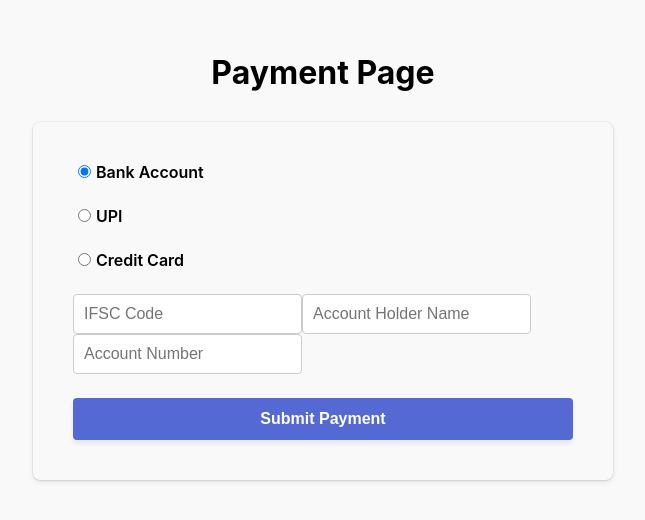
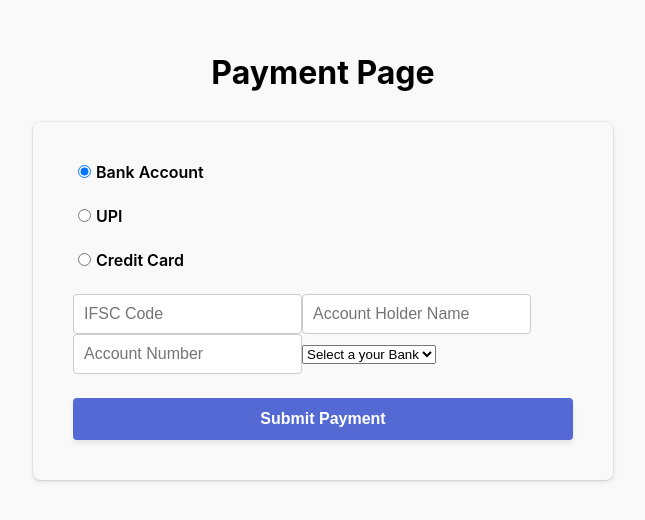
Before and after one commit to laviManoj/Payment-Method, a React (Create React App) app: page / in a window 1280 px wide. Shown: the part 144-664 px from the top of the page, without its empty margins (317-962 px from the left). Built offline with nearby package versions, Linux system fonts and the light colour scheme; no server answers.

Commit message:
We can add banks Api and select the banks

```diff
--- a/package.json
+++ b/package.json
@@ -9,6 +9,7 @@
   "main": "src/index.js",
   "dependencies": {
     "@ionic/react": "6.7.0",
+    "axios": "^1.4.0",
     "loader-utils": "3.2.1",
     "react": "18.2.0",
     "react-dom": "18.2.0",
--- a/src/Payment.js
+++ b/src/Payment.js
@@ -1,13 +1,19 @@
-import React, { useState } from "react";
+import React, { useState,useEffect } from "react";
 import "./Payment.css";
+import axios from "axios";
 
 const PaymentPage = () => {
+
+
+const [banking, setBanking] = useState([]);
+
   const [selectedPaymentMethod, setSelectedPaymentMethod] =
     useState("bankAccount");
   const [bankAccount, setBankAccount] = useState({
     ifscCode: "",
     accountHolderName: "",
     accountNumber: "",
+    banks:"",
   });
 
   const [upi, setUpi] = useState("");
@@ -34,6 +40,9 @@ const PaymentPage = () => {
     const { name, value } = event.target;
     setCreditCard({ ...creditCard, [name]: value });
   };
+  const handleChangebanks =( event) =>{
+    setBanking(event.target.value);
+  }
 
   const handleSubmit = (event) => {
     event.preventDefault();
@@ -46,9 +55,48 @@ const PaymentPage = () => {
     });
   };
 
-  return (
-    <div className="container">
+
+//  useEffect (() =>{
+
+//   const headers = {
+//     Authorization: 'Basic cnpwX3Rlc3RfU1p2a3hIOGlGT01mSmI6'
+//   }
+//   fetch("https://api.razorpay.com/v1/methods", {method: "GET", headers})
+//   .then((res) => res.json())
+//   .then((data) =>setData(data))
+//   .catch((error) => console.log(error));
+//  },[]);
+
+useEffect(() => {
+  const fetchData = async () => {
+    try {
+      const headers = {
+        'Authorization': 'Basic cnpwX3Rlc3RfU1p2a3hIOGlGT01mSmI6'
+      };
+
+      const response = await fetch('https://api.example.com/data', { headers });
+      if (!response.ok) {
+        throw new Error('Network response was not ok.');
+      }
+      const data = await response.json();
+      console.log(data,'mnnnnnnnnnnnnnnnnnn')
+      setBanking(data);
+    } catch (error) {
+
+    }
+  };
+
+  fetchData();
+}, []);
+
+ const listofBank =  banking.filter((banking) => banking.netbanking.toString() === (banking))
+
+
+
+ return (
+   <div className="container">
       <h1>Payment Page</h1>
+      { console.log(listofBank,'hhhhhhhhhhhhhhhh')}
       <form onSubmit={handleSubmit}>
         {/* payment method */}
         <div className="field-group">
@@ -117,6 +165,10 @@ const PaymentPage = () => {
               value={bankAccount.accountNumber}
               onChange={handleBankAccountChange}
             />
+           <select>
+          <option value="">Select a your Bank</option>
+
+        </select>
           </div>
         )}
 
```
